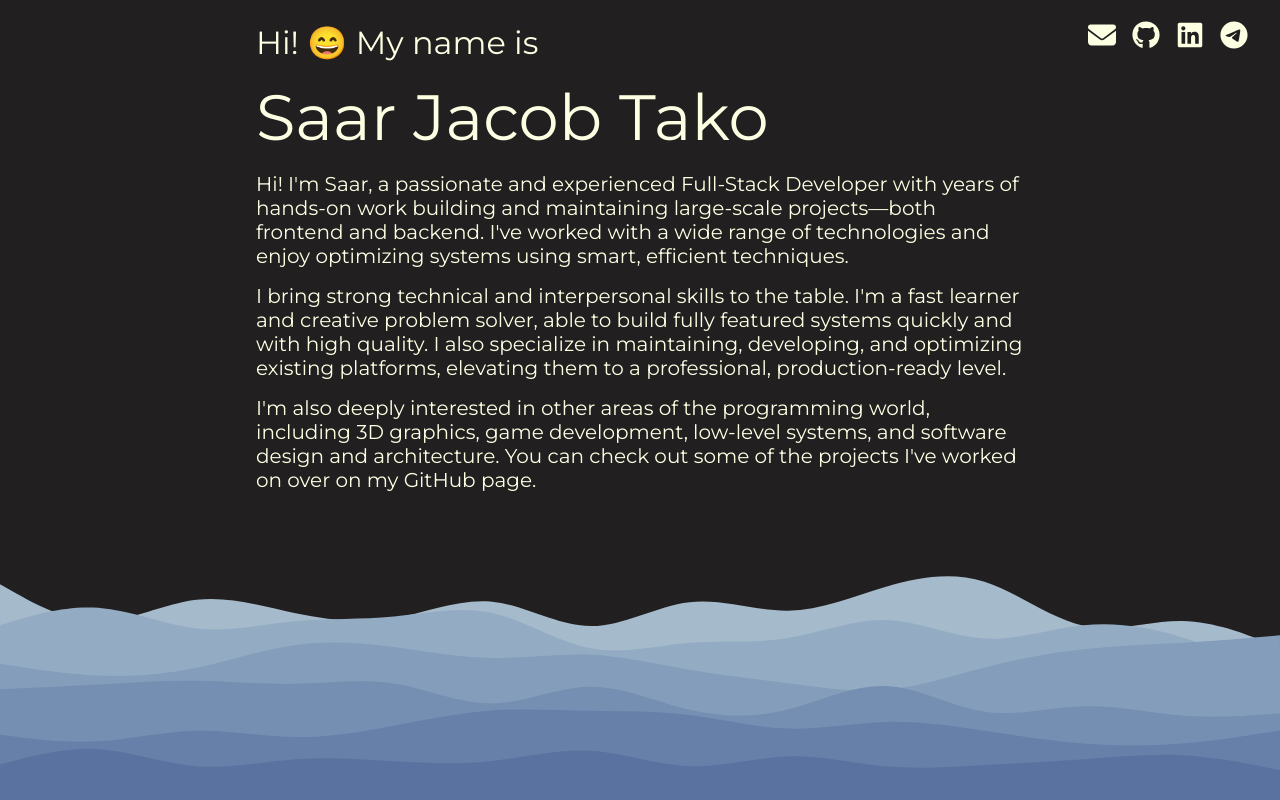
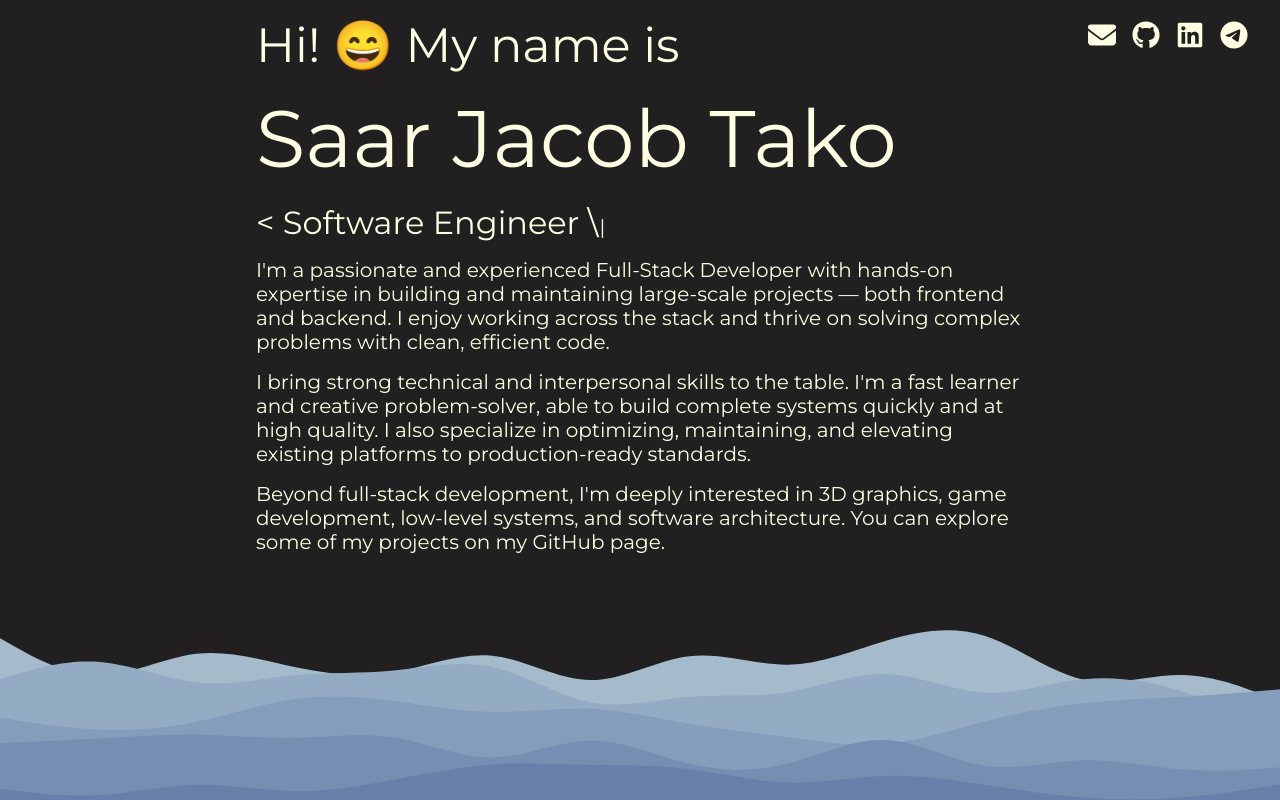
Before and after one commit to Saar25/saar25.github.io, a Next.js app: page / in a window 1280 px wide. Built offline with nearby package versions, Linux system fonts and the light colour scheme.

Commit message:
added typewriter effect

```diff
--- a/package.json
+++ b/package.json
@@ -16,7 +16,8 @@
         "react": "^18.2.0",
         "react-dom": "^18.2.0",
         "react-icons": "^5.5.0",
-        "swiper": "^11.1.14"
+        "swiper": "^11.1.14",
+        "typewriter-effect": "^2.21.0"
     },
     "devDependencies": {
         "@next/eslint-plugin-next": "^14.2.13",
--- a/src/components/my-intro/my-intro.module.scss
+++ b/src/components/my-intro/my-intro.module.scss
@@ -7,10 +7,14 @@
     height: 100%;
 
     .my-intro-label-hello {
-        font-size: 2rem;
+        font-size: 3rem;
     }
 
     .my-intro-label-name {
-        font-size: 4rem;
+        font-size: 5rem;
+    }
+
+    .my-intro-label-typing {
+        font-size: 2rem;
     }
 }
--- a/src/components/my-intro/my-intro.tsx
+++ b/src/components/my-intro/my-intro.tsx
@@ -1,5 +1,6 @@
 'use client';
 
+import TypewriterComponent from 'typewriter-effect';
 import styles from './my-intro.module.scss';
 
 export interface MyIntroProps {}
@@ -9,21 +10,27 @@ export const MyIntro = ({}: MyIntroProps) => {
         <article className={styles['my-intro-container']}>
             <span className={styles['my-intro-label-hello']}>Hi! 😄 My name is </span>
             <span className={styles['my-intro-label-name']}>Saar Jacob Tako</span>
+            <TypewriterComponent
+                options={{
+                    strings: ['< Software Engineer \\>', '< Full stack developer \\>', '< Tech Enthusiast \\>'],
+                    autoStart: true,
+                    loop: true,
+                    wrapperClassName: styles['my-intro-label-typing'],
+                }}
+            />{' '}
             <span className={styles['my-intro-label-info']}>
-                Hi! I'm Saar, a passionate and experienced Full-Stack Developer with years of hands-on work building and
-                maintaining large-scale projects—both frontend and backend. I've worked with a wide range of
-                technologies and enjoy optimizing systems using smart, efficient techniques.
+                I'm a passionate and experienced Full-Stack Developer with hands-on expertise in building and
+                maintaining large-scale projects — both frontend and backend. I enjoy working across the stack and
+                thrive on solving complex problems with clean, efficient code.
             </span>
             <span className={styles['my-intro-label-info']}>
-                I bring strong technical and interpersonal skills to the table. I'm a fast learner and creative problem
-                solver, able to build fully featured systems quickly and with high quality. I also specialize in
-                maintaining, developing, and optimizing existing platforms, elevating them to a professional,
-                production-ready level.
+                I bring strong technical and interpersonal skills to the table. I'm a fast learner and creative
+                problem-solver, able to build complete systems quickly and at high quality. I also specialize in
+                optimizing, maintaining, and elevating existing platforms to production-ready standards.
             </span>
             <span className={styles['my-intro-label-info']}>
-                I'm also deeply interested in other areas of the programming world, including 3D graphics, game
-                development, low-level systems, and software design and architecture. You can check out some of the
-                projects I've worked on over on my GitHub page.
+                Beyond full-stack development, I'm deeply interested in 3D graphics, game development, low-level
+                systems, and software architecture. You can explore some of my projects on my GitHub page.
             </span>
         </article>
     );
```
Also changed, not shown: 1 other file (tests, documents, lock files or other folders).
